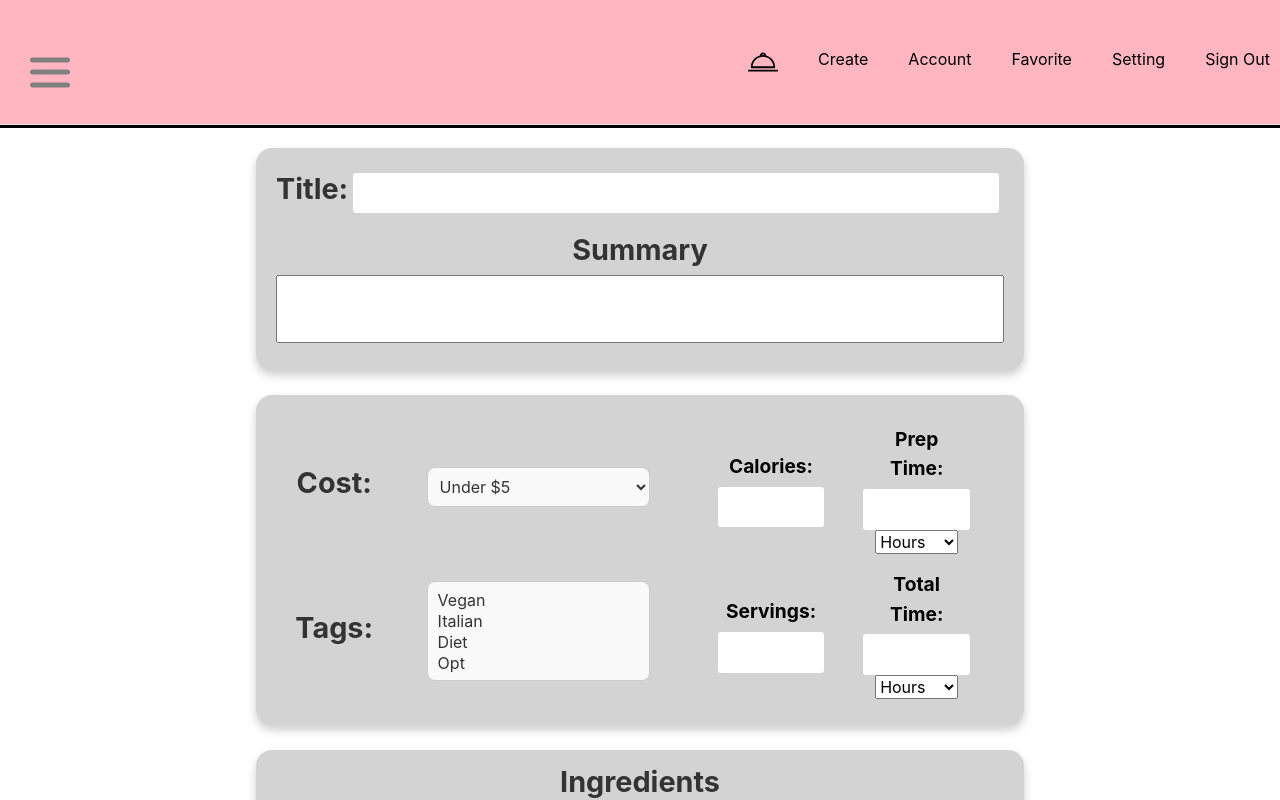
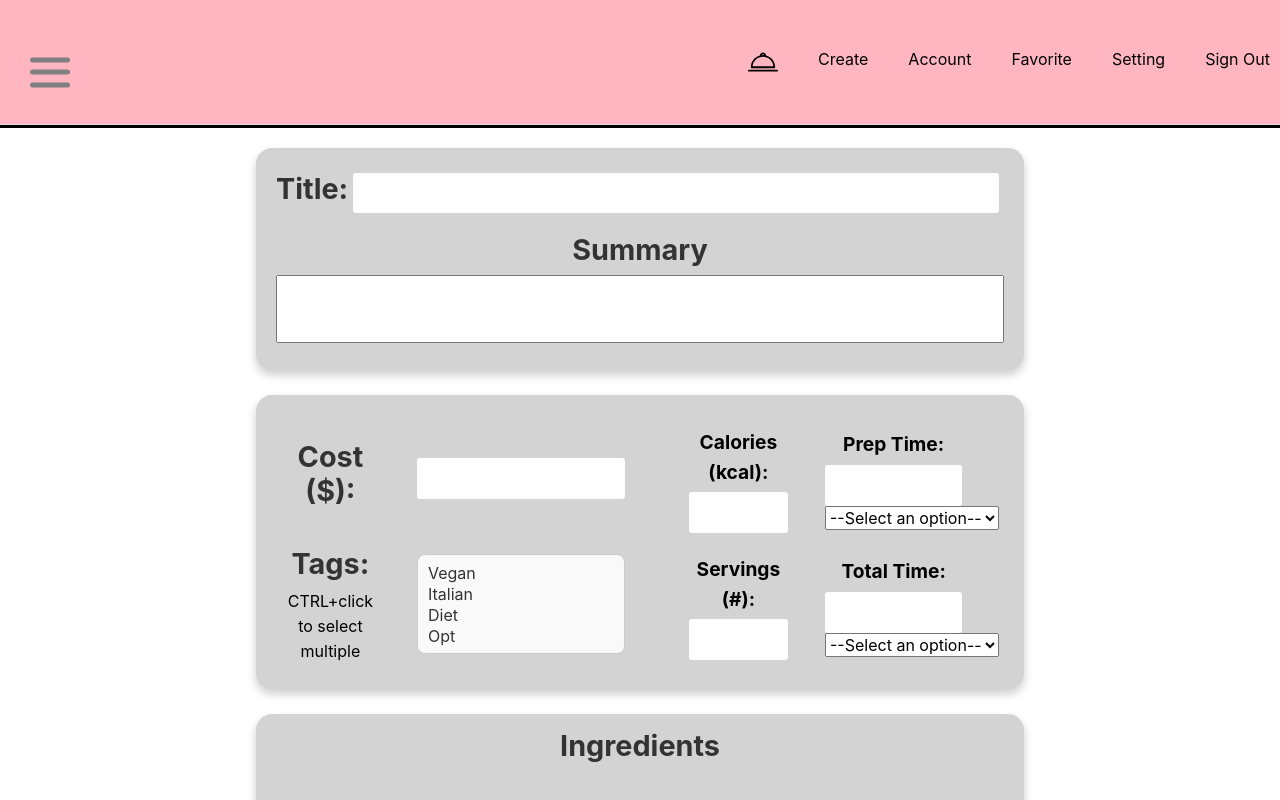
Before and after one commit to nguyenjh/CSE-110-Group-11, a React (Vite) app in the folder my-app/client/: page /create in a window 1280 px wide. Shown: the top 800 px of the page. Built offline with nearby package versions, Linux system fonts and the light colour scheme.

Commit message:
added state to unit selector, updated handlers to appropriately update context on inputs, database receives correct input, overrid navbar css to add number list items back

```diff
--- a/my-app/client/src/components/PostCreationPage/RecipeDetails.tsx
+++ b/my-app/client/src/components/PostCreationPage/RecipeDetails.tsx
@@ -1,6 +1,6 @@
-import { useContext } from "react";
+import React, { useContext, useState } from "react";
 import { recipeContext } from "../../context/RecipeContext";
-import { priceRanges, suggestTag } from "../../constants/constants";
+import { suggestTag } from "../../constants/constants";
 
 function RecipeDetails() {
   const context = useContext(recipeContext);
@@ -17,37 +17,44 @@ function RecipeDetails() {
     setRecipeForm({ ...recipeForm, tags: selectedTags });
   };
 
+  // State and handlers of units to display an empty string by default and
+  // this requires users to choose a valid unit (hours or minutes)
+  const [selectedPrepUnit, setSelectedPrepUnit] = useState("");
+
+  const handlePrepUnitChange = (event: React.ChangeEvent<HTMLSelectElement>) => {
+      setRecipeForm({...recipeForm, prep_time_unit: event.target.value});
+      setSelectedPrepUnit(event.target.value);
+  }
+
+  const [selectedTotalUnit, setSelectedTotalUnit] = useState("");
+
+  const handleTotalUnitChange = (event: React.ChangeEvent<HTMLSelectElement>) => {
+      setRecipeForm({...recipeForm, estimated_total_time_unit: event.target.value});
+      setSelectedTotalUnit(event.target.value);
+  }
 
   return (
     <div id="recipe-details">
+      {/* Cost input */}
       <div id="recipe-cost">
-        <h2>Cost:</h2>
+        <h2>Cost ($):</h2>
       </div>
       <div id="recipe-cost-input">
-        <select
+        <input
+          type="number"
           name="cost-ranges"
-          className="multiple-selector"
-          onChange={(e: React.ChangeEvent<HTMLSelectElement>) =>
-            setRecipeForm({
-              ...recipeForm,
-              cost: 5, // TODO
-            })}
-        >
-          {priceRanges.map((item, index) => (
-            <option
-              data-testid={`price-option-${index}`}
-              key={index}
-              label={item}
-            >
-              {item}
-            </option>
-          ))}
-        </select>
+          id="cost"
+          onChange={(e) =>
+            setRecipeForm({ ...recipeForm, cost: Number(e.target.value) })
+          }
+          required
+        />
       </div>
 
       {/* Tags input */}
       <div id="recipe-tags">
         <h2>Tags:</h2>
+        <span>CTRL+click to select multiple</span>
       </div>
 
       <div id="tag-selection" className="large-input-field">
@@ -67,15 +74,15 @@ function RecipeDetails() {
 
       {/* Calories input */}
       <div>
-        <label htmlFor="calories">Calories:</label>
+        <label htmlFor="calories">Calories (kcal):</label>
         <input
           type="number"
           id="calories"
-          required
           value={recipeForm.calories === 0 ? "" : recipeForm.calories}
           onChange={(e) =>
             setRecipeForm({ ...recipeForm, calories: Number(e.target.value) })
           }
+          required
         />
       </div>
 
@@ -85,54 +92,50 @@ function RecipeDetails() {
         <input
           type="number"
           id="prep-time"
-          required
           value={recipeForm.prep_time === 0 ? "" : recipeForm.prep_time}
           onChange={(e) =>
             setRecipeForm({ ...recipeForm, prep_time: Number(e.target.value) })
           }
+          required
         />
-
+        {/* Prep time units */}
         <select
           name="time-unit-input"
           className="time-unit-input"
-          onChange={(e: React.ChangeEvent<HTMLSelectElement>) =>
-            setRecipeForm({
-              ...recipeForm,
-              prep_time_unit: e.target.value,
-            })
-          }
+          onChange={handlePrepUnitChange}
+          value={selectedPrepUnit}
           required
         >
-          <option>Hours</option>
-          <option>Minutes</option>
+          <option value="" disabled>--Select an option--</option>
+          <option value="Hours">Hours</option>
+          <option value="Minutes">Minutes</option>
         </select>
       </div>
 
-
+      {/* Serving size input */}
       <div>
-        <label htmlFor="servings">Servings:</label>
+        <label htmlFor="servings">Servings (#):</label>
         <input
           type="number"
           id="servings"
-          required
           value={recipeForm.serving === 0 ? "" : recipeForm.serving}
           onChange={(e) =>
             setRecipeForm({ ...recipeForm, serving: Number(e.target.value) })
           }
-        />
+          required
+          />
       </div>
 
-
+      {/* Total time input */}
       <div>
         <label htmlFor="total-time">Total Time:</label>
         <input
           type="number"
           id="total-time"
-          required
           value={
             recipeForm.estimated_total_time === 0
-              ? ""
-              : recipeForm.estimated_total_time
+            ? ""
+            : recipeForm.estimated_total_time
           }
           onChange={(e) =>
             setRecipeForm({
@@ -140,21 +143,19 @@ function RecipeDetails() {
               estimated_total_time: Number(e.target.value),
             })
           }
+          required
         />
-
+        {/* Total time units */}
         <select
           name="time-unit-input"
           className="time-unit-input"
-          onChange={(e: React.ChangeEvent<HTMLSelectElement>) =>
-            setRecipeForm({
-              ...recipeForm,
-              estimated_total_time_unit: e.target.value,
-            })
-          }
+          value={selectedTotalUnit}
+          onChange={handleTotalUnitChange}
           required
         >
-          <option>Hours</option>
-          <option>Minutes</option>
+          <option value="" disabled>--Select an option--</option>
+          <option value="Hours">Hours</option>
+          <option value="Minutes">Minutes</option>
         </select>
       </div>
     </div>
--- a/my-app/client/src/components/PostCreationPage/RecipeMain.tsx
+++ b/my-app/client/src/components/PostCreationPage/RecipeMain.tsx
@@ -35,7 +35,8 @@ function RecipeMain() {
                 <textarea
                 id="recipe-summary-input"
                 ref={textareaRef}
-                onInput={handleInput}  />
+                onInput={handleInput}
+                onChange={(e) => setRecipeForm({...recipeForm, summary: e.target.value})}  />
             </div>
         </div>
     )
--- a/my-app/client/src/css/PostCreation.css
+++ b/my-app/client/src/css/PostCreation.css
@@ -51,7 +51,9 @@ ol {
   justify-self: center;
   text-align: left;
 }
-
+#create-recipe ol li {
+  list-style: decimal;
+}
 #create-recipe input[type="text"] {
   font-size: 1.2rem;
   margin: 5px;
```
